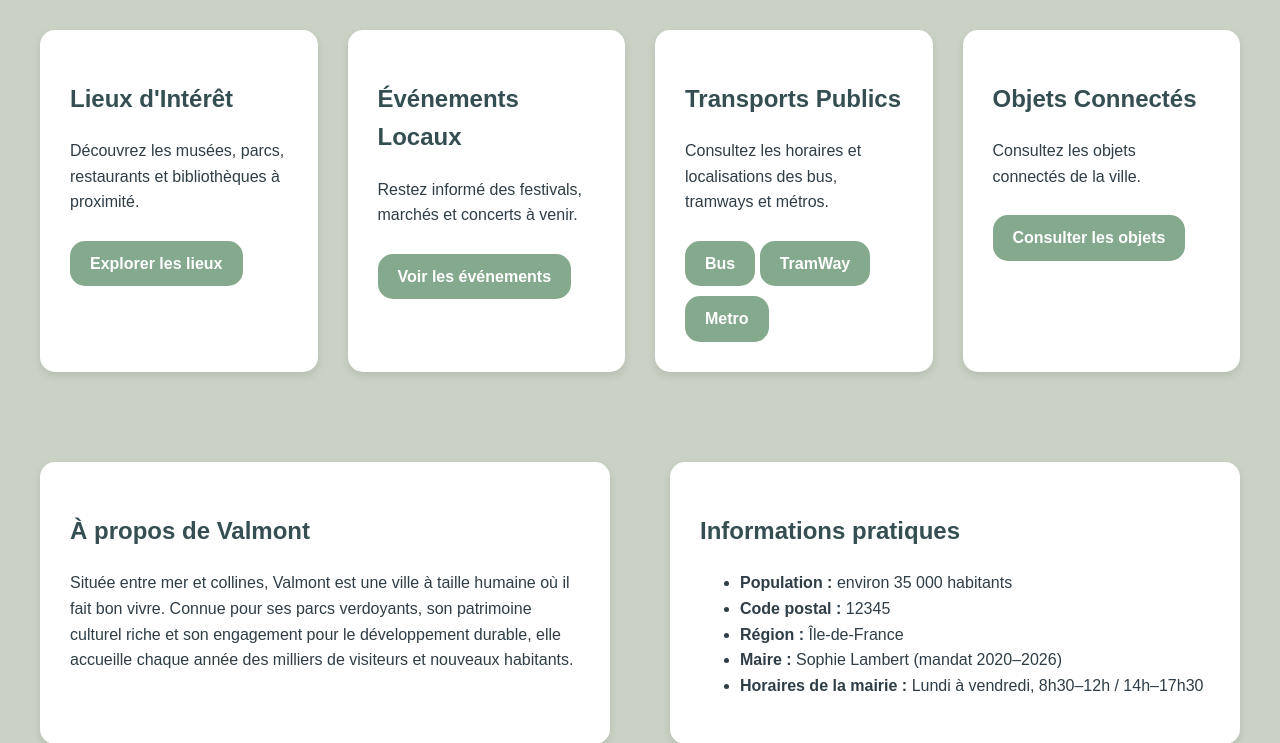
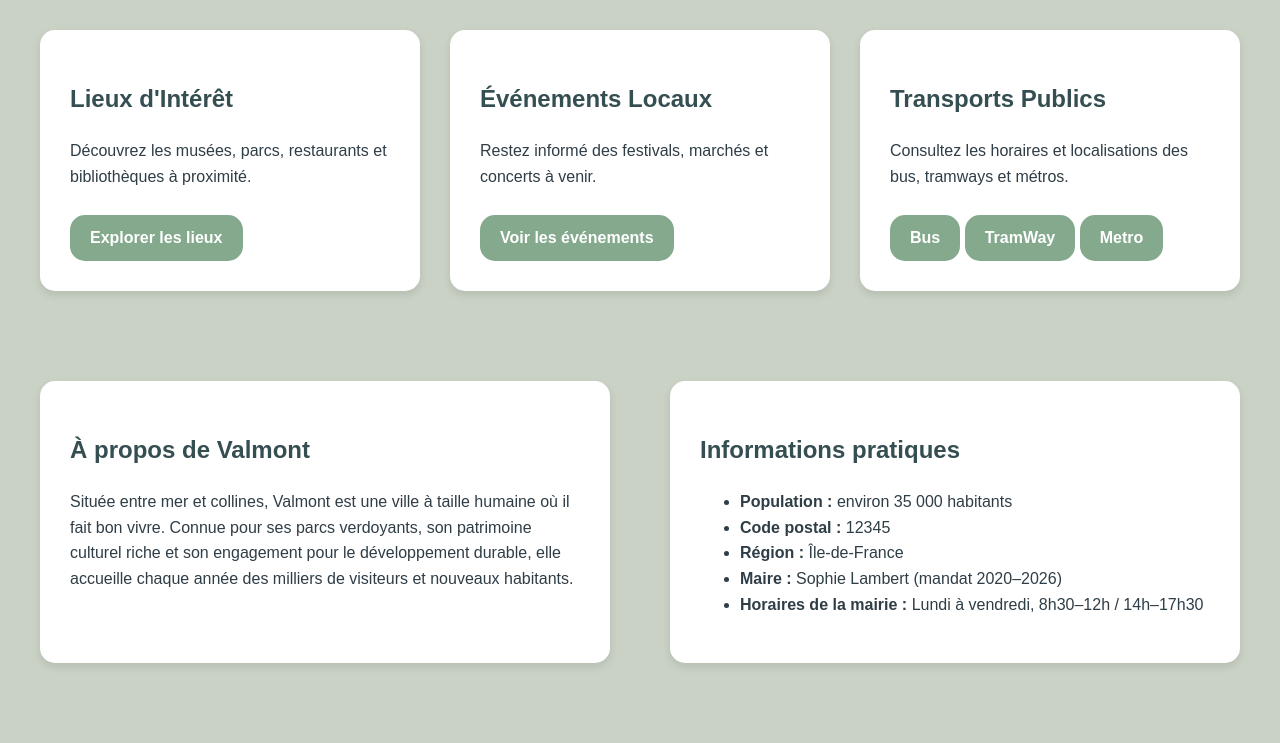
Before and after one commit to Myri23/Valmont, a Symfony app: template templates/home/ville.html.twig in a window 1280 px wide. Shown: the part 242-985 px from the top of the page. Run offline with Twig, Linux system fonts and the light colour scheme; the template is opened without the code that fills it, so the values that code supplies are empty; style sheets or scripts are compiled from the project's sources; some libraries are stand-ins or nearby versions.

Commit message:
Retirer accès objets connecté (l'utilisateur ne doit pas avoir accès à ça dans cet onglet)

```diff
--- a/assets/styles/index.css
+++ b/assets/styles/index.css
@@ -320,7 +320,7 @@ button.btn-search[type="submit"]:hover {
 
 .container-grid {
     display: grid;
-    grid-template-columns: repeat(4, 1fr);
+    grid-template-columns: repeat(3, 1fr);
     gap: 30px;
     max-width: 1200px;
     margin: auto;
--- a/templates/home/ville.html.twig
+++ b/templates/home/ville.html.twig
@@ -26,12 +26,6 @@
             <a class="btn btn-primary" href="{{ path('bus') }}">Bus</a>
             <a class="btn btn-primary" href="{{ path('tram') }}">TramWay</a>
             <a class="btn btn-primary" href="{{ path('metro') }}">Metro</a>
-        </div>
-
-        <div id="transports" class="card">
-            <h2>Objets Connectés</h2>
-            <p>Consultez les objets connectés de la ville.</p>
-            <a class="btn btn-primary" href="{{ path('objets') }}">Consulter les objets</a>
         </div>
     </section>
 
```
